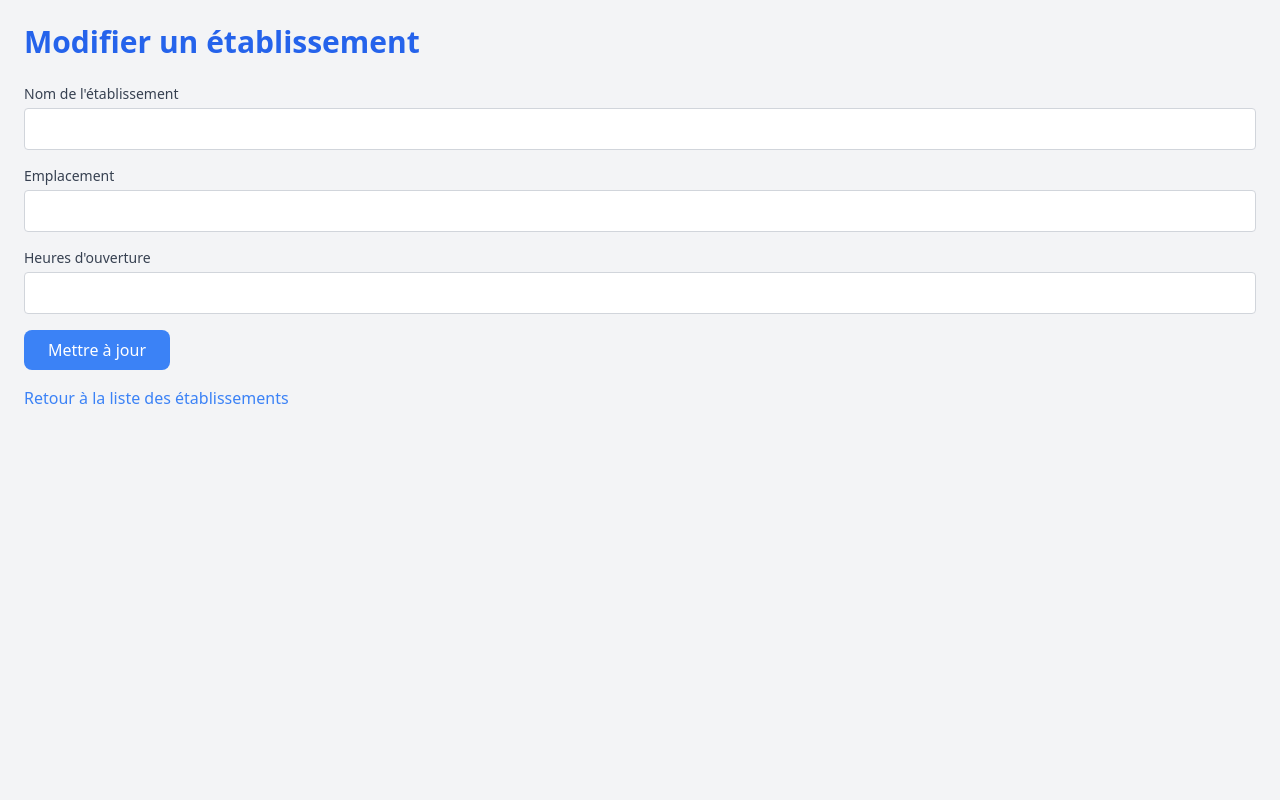
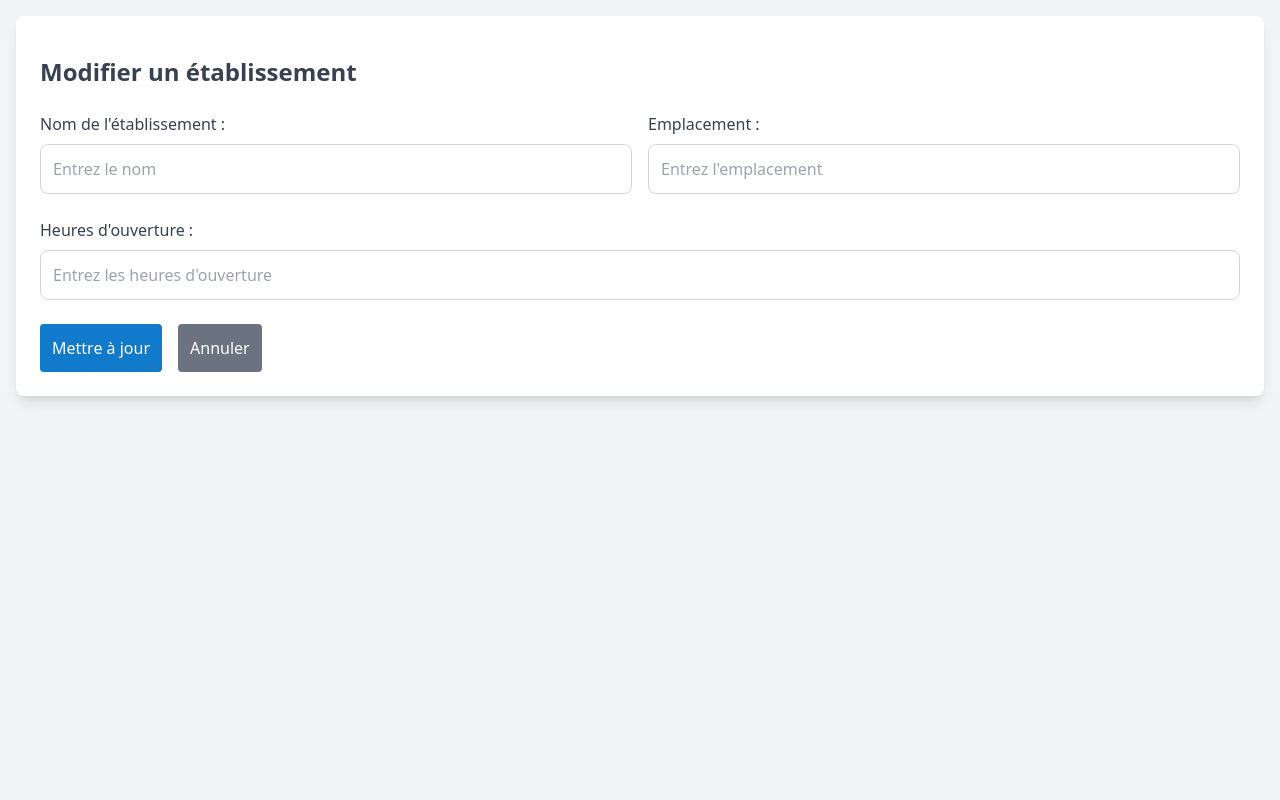
Before and after one commit to Clementmns/doctolib_clone, a CodeIgniter 4 app: the page made by app/Views/etablishments/edit_etablishments.php in a window 1280 px wide. Run offline with PHP 8.4 and a stand-in for CodeIgniter, Linux system fonts and the light colour scheme; the template is opened without the code that fills it, so the values that code supplies are empty; some libraries are stand-ins or nearby versions.

Commit message:
css etablissements

```diff
--- a/app/Views/etablishments/edit_etablishments.php
+++ b/app/Views/etablishments/edit_etablishments.php
@@ -6,39 +6,59 @@
     <title>Modifier un établissement</title>
     <script src="https://cdn.tailwindcss.com"></script>
 </head>
-<body class="bg-gray-100 font-sans">
+<body class="bg-gray-100 min-h-screen flex flex-col">
 
-    <div class="container mx-auto p-6">
-        <h1 class="text-3xl font-semibold text-blue-600 mb-6">Modifier un établissement</h1>
-
+    <div class="flex justify-center items-start w-full p-4 flex-grow">
+        <!-- Formulaire occupe toute la largeur -->
+        <div class="bg-white p-6 rounded-lg shadow-lg w-full mx-0">
+            <!-- Affichage des erreurs de validation -->
             <?php if (isset($validation)): ?>
-            <div class="mb-4 text-red-500">
-                <?= $validation->listErrors() ?>
+                <div class="text-red-600 mb-4">
+                    <?= $validation->listErrors(); ?>
                 </div>
             <?php endif; ?>
 
-        <!-- Formulaire de modification -->
-        <form action="<?= base_url('etablishments/update/' . $etablishment['id_etablishment']) ?>" method="post">
-            <div class="mb-4">
-                <label for="name" class="block text-sm font-medium text-gray-700">Nom de l'établissement</label>
-                <input type="text" name="name" id="name" value="<?= old('name', esc($etablishment['name'])) ?>" class="w-full p-2 border border-gray-300 rounded mt-1" required>
+            <!-- Formulaire -->
+            <form action="<?= base_url('etablishments/update/' . $etablishment['id_etablishment']) ?>" method="post" class="space-y-6">
+
+                <h2 class="text-2xl font-bold text-gray-700 mb-4">Modifier un établissement</h2>
+
+                <div class="flex space-x-4">
+                    <div class="w-1/2">
+                        <label for="name" class="block text-gray-700 font-medium mb-2">Nom de l'établissement :</label>
+                        <input type="text" name="name" id="name" value="<?= old('name', esc($etablishment['name'])) ?>" class="w-full p-3 border border-gray-300 rounded-lg focus:outline-none focus:ring-2 focus:ring-blue-400" required placeholder="Entrez le nom">
                     </div>
 
-            <div class="mb-4">
-                <label for="location" class="block text-sm font-medium text-gray-700">Emplacement</label>
-                <input type="text" name="location" id="location" value="<?= old('location', esc($etablishment['location'])) ?>" class="w-full p-2 border border-gray-300 rounded mt-1" required>
+                    <div class="w-1/2">
+                        <label for="location" class="block text-gray-700 font-medium mb-2">Emplacement :</label>
+                        <input type="text" name="location" id="location" value="<?= old('location', esc($etablishment['location'])) ?>" class="w-full p-3 border border-gray-300 rounded-lg focus:outline-none focus:ring-2 focus:ring-blue-400" required placeholder="Entrez l'emplacement">
+                    </div>
                 </div>
 
-            <div class="mb-4">
-                <label for="open_hour" class="block text-sm font-medium text-gray-700">Heures d'ouverture</label>
-                <input type="text" name="open_hour" id="open_hour" value="<?= old('open_hour', esc($etablishment['open_hour'])) ?>" class="w-full p-2 border border-gray-300 rounded mt-1" required>
+                <div class="flex space-x-4">
+                    <div class="w-full">
+                        <label for="open_hour" class="block text-gray-700 font-medium mb-2">Heures d'ouverture :</label>
+                        <input type="text" name="open_hour" id="open_hour" value="<?= old('open_hour', esc($etablishment['open_hour'])) ?>" class="w-full p-3 border border-gray-300 rounded-lg focus:outline-none focus:ring-2 focus:ring-blue-400" required placeholder="Entrez les heures d'ouverture">
+                    </div>
                 </div>
 
-            <button type="submit" class="bg-blue-500 text-white py-2 px-6 rounded-lg hover:bg-blue-600 focus:outline-none focus:ring-2 focus:ring-blue-400">Mettre à jour</button>
+                <div class="flex space-x-4">
+                    <button type="submit" class="bg-[#117ACA] text-white rounded p-3 hover:bg-[#00264C] transition duration-200 w-full sm:w-auto">
+                        Mettre à jour
+                    </button>
+                    <a href="<?= base_url('etablishments'); ?>">
+                        <button type="button" class="bg-gray-500 text-white rounded p-3 hover:bg-gray-600 transition duration-200 w-full sm:w-auto">
+                            Annuler
+                        </button>
+                    </a>
+                </div>
             </form>
 
-        <a href="<?= base_url('etablishments') ?>" class="text-blue-500 mt-4 block">Retour à la liste des établissements</a>
+
         </div>
+    </div>
+
+
 
 </body>
 </html>
```
Also changed, not shown: app/Views/etablishments/add_etablishments.php (+33 -23 lines), app/Views/etablishments/view.php (+24 -20 lines). Lines whose indentation alone changed are shown as unchanged.
